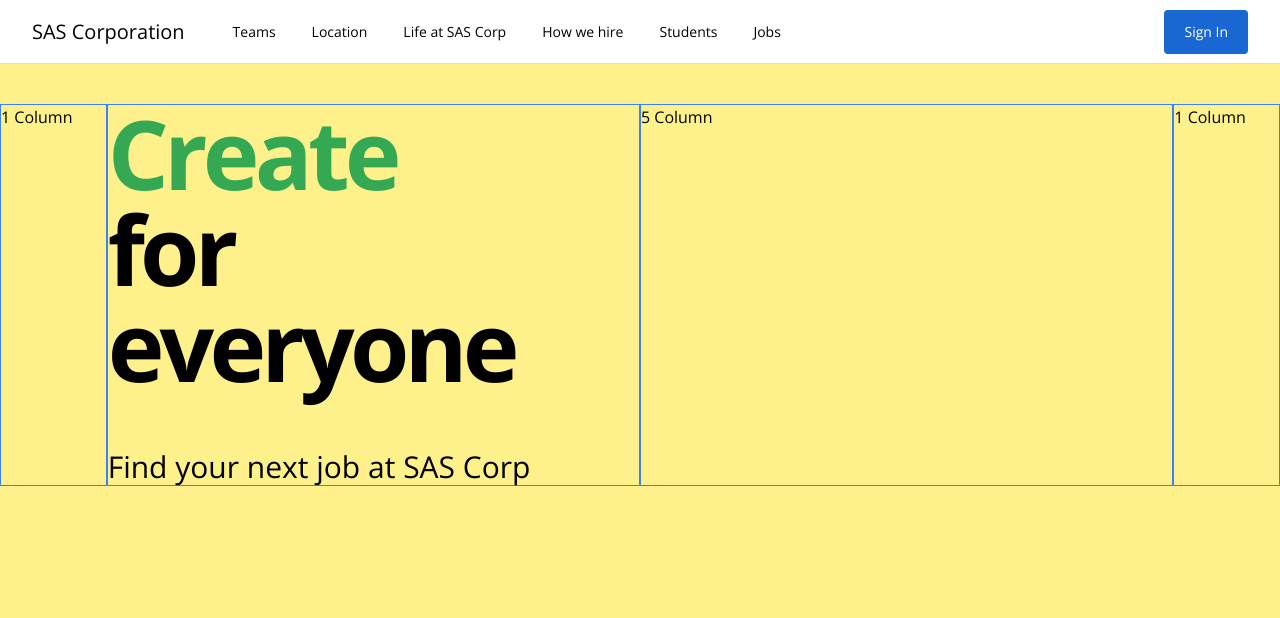
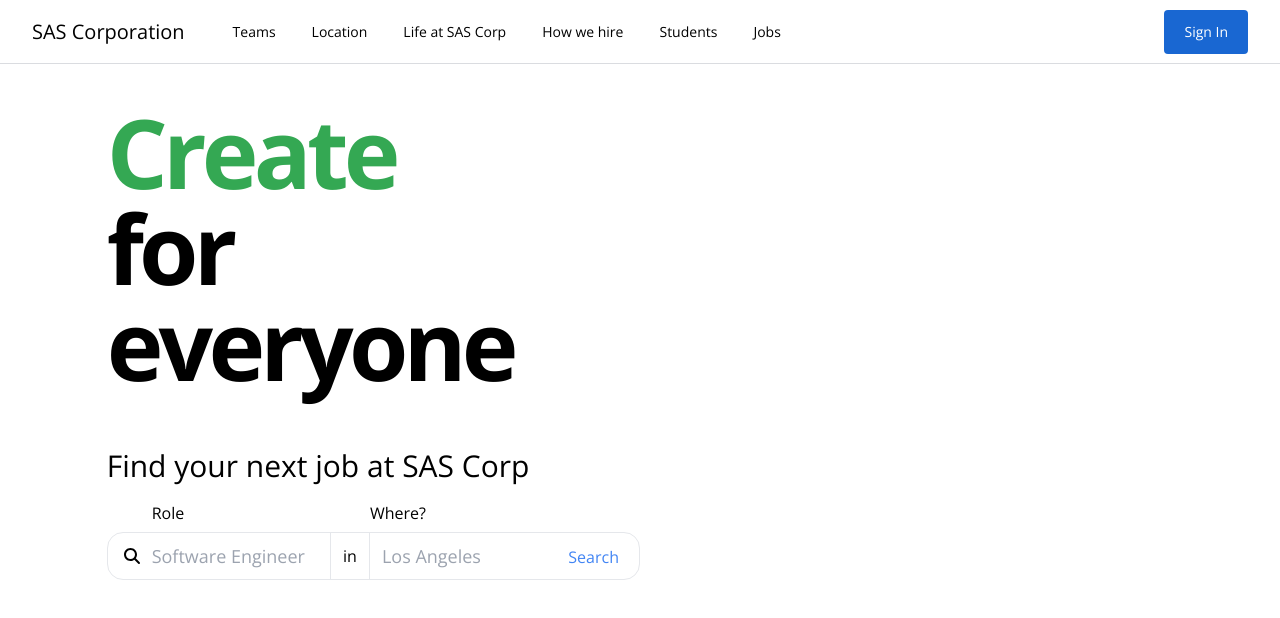
Before and after one commit to sastra12/job-search, a Vue app: page / in a window 1280 px wide. Shown: the top 618 px of the page. Built offline with nearby package versions, Linux system fonts and the light colour scheme.

Commit message:
jobsearchform component styling

```diff
--- a/src/components/ActionButton.vue
+++ b/src/components/ActionButton.vue
@@ -35,11 +35,11 @@
 
 <style scoped>
 button {
-  @apply rounded px-5 py-3 font-medium;
+  @apply px-5 py-3 font-medium;
 }
 
 .primary {
-  @apply border-0 bg-brand-blue-1 text-white hover:shadow-blue;
+  @apply rounded bg-brand-blue-1 text-white hover:shadow-blue;
 }
 
 .secondary {
--- /dev/null
+++ b/src/components/JobSearchForm.vue
@@ -0,0 +1,43 @@
+<template>
+  <form
+    action=""
+    class="flex h-12 w-full items-center rounded-2xl border border-solid border-brand-gray-3"
+  >
+    <font-awesome-icon :icon="['fas', 'search']" class="ml-4 mr-3" />
+
+    <div class="flex h-full flex-1 flex-nowrap text-base font-light">
+      <div class="relative flex h-full flex-1 items-center pr-3">
+        <label for="" class="absolute -top-8 left-0">Role</label>
+        <input
+          type="text"
+          placeholder="Software Engineer"
+          class="w-full text-lg font-normal focus:outline-none"
+        />
+      </div>
+
+      <span
+        class="flex h-full items-center border-l border-r border-brand-gray-3 bg-brand-gray-2 px-3"
+        >in</span
+      >
+
+      <div class="relative flex h-full flex-1 items-center pl-3">
+        <label for="" class="absolute -top-8 left-0">Where?</label>
+        <input
+          type="text"
+          placeholder="Los Angeles"
+          class="w-full text-lg font-normal focus:outline-none"
+        />
+      </div>
+
+      <action-button text="Search" type="secondary" class="rounded-r-2xl" />
+    </div>
+  </form>
+</template>
+
+<script>
+import ActionButton from "./ActionButton.vue";
+export default {
+  name: "JobSearchForm",
+  components: { ActionButton },
+};
+</script>
--- a/src/components/TheHeadline.vue
+++ b/src/components/TheHeadline.vue
@@ -1,5 +1,5 @@
 <template>
-  <section>
+  <section class="mb-12">
     <h1 class="mb-14 text-8xl font-bold tracking-tighter">
       <span :class="actionClasses"> {{ action }} </span> <br />
       for everyone
--- a/src/components/TheHero.vue
+++ b/src/components/TheHero.vue
@@ -1,19 +1,14 @@
 <template>
   <main>
-    <section class="flex h-screen flex-col bg-yellow-200 pb-20 pt-10">
+    <section class="flex h-screen flex-col pb-20 pt-10">
       <div class="grid grid-cols-12">
-        <div class="col-span-1 col-start-1 border border-blue-500">
-          1 Column
+        <div class="col-span-1 col-start-1"></div>
+        <div class="col-span-5 col-start-2">
+          <TheHeadline />
+          <JobSearchForm />
         </div>
-        <div class="col-span-5 col-start-2 border border-blue-500">
-          <TheHeadline />
-        </div>
-        <div class="col-span-5 col-start-7 border border-blue-500">
-          5 Column
-        </div>
-        <div class="col-span-1 col-start-12 border border-blue-500">
-          1 Column
-        </div>
+        <div class="col-span-5 col-start-7"></div>
+        <div class="col-span-1 col-start-12"></div>
       </div>
     </section>
   </main>
@@ -21,9 +16,10 @@
 
 <script>
 import TheHeadline from "./TheHeadline.vue";
+import JobSearchForm from "./JobSearchForm.vue";
 
 export default {
   name: "TheHero",
-  components: { TheHeadline },
+  components: { TheHeadline, JobSearchForm },
 };
 </script>
--- a/tailwind.config.js
+++ b/tailwind.config.js
@@ -10,6 +10,8 @@
       },
       colors: {
         "brand-gray-1": "#dadce0",
+        "brand-gray-2": "f8f9fa",
+        "brand-gray-3": "80868b",
         "brand-blue-1": "#1967d2",
         "brand-blue-2": "#4285f4",
         "brand-green-1": "#137333",
```
